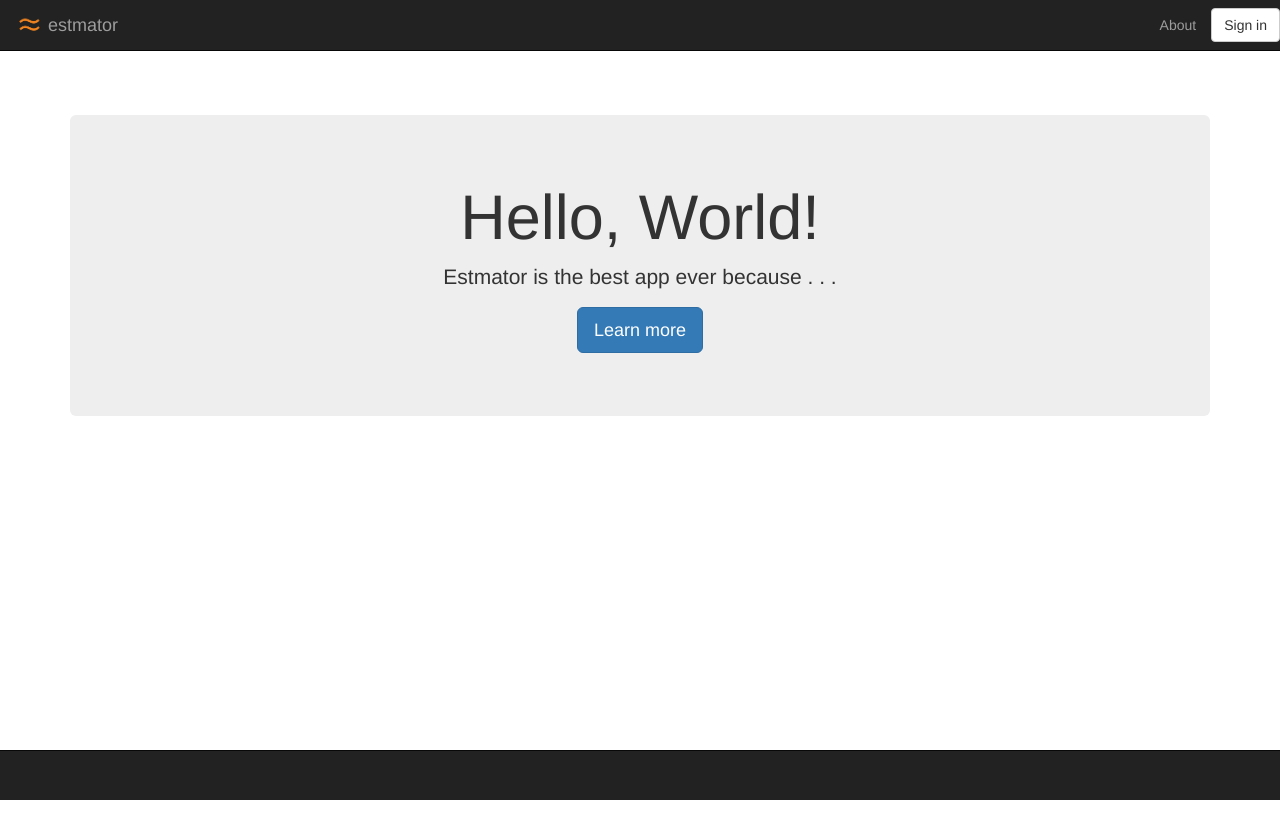
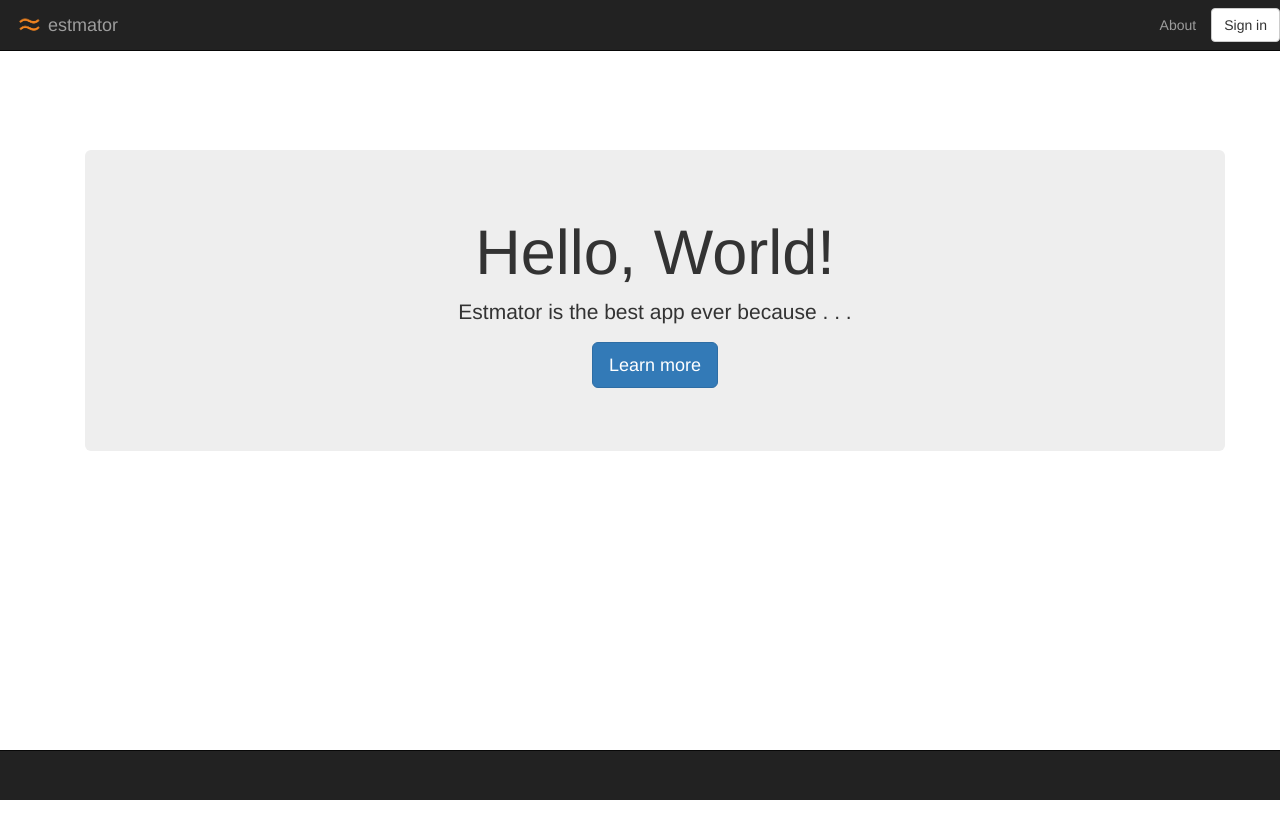
Before and after one commit to Estmator/EstmatorApp, a Django app: page / in a window 1280 px wide. After the commit the page ends 800 px from the top, so only its background shows below. Run offline with Django 3.2, Linux system fonts and the light colour scheme; some libraries are stand-ins or nearby versions.

Commit message:
Continue work on templates

```diff
--- a/estmator_project/estmator_project/static/css/style.css
+++ b/estmator_project/estmator_project/static/css/style.css
@@ -4,9 +4,9 @@ html {
     overflow-x: hidden;
 }
 
-body {
-    margin-top: 40px;
-}
+/*body {
+    margin-top: 50px;
+}*/
 
 
 /* Positioning
--- a/estmator_project/estmator_project/templates/base.html
+++ b/estmator_project/estmator_project/templates/base.html
@@ -56,7 +56,7 @@
                   <ul class="dropdown-menu">
                     <li><a href="{% url 'menu' %}">Menu</a></li>
                     <li role="separator" class="divider"></li>
-                    <li><a href="{% url 'auth_logout' %}" id="sign_out">Sign out</a></li>
+                    <li><a href="{% url 'auth_logout' %}?next={% url 'index' %}" id="sign_out">Sign out</a></li>
                   </ul>
                 </li>
                 {% endif %}
@@ -71,7 +71,7 @@
     {% endblock %}
     </header>
 
-    <main id="content">
+    <main id="content" class="container">
     {% block content %}{% endblock %}
     </main>
 
--- a/estmator_project/estmator_project/templates/registration/login.html
+++ b/estmator_project/estmator_project/templates/registration/login.html
@@ -5,7 +5,7 @@
 <form method="post" action="">
     {% csrf_token %}
     {{ form.as_p }}
-    <input type="submit" value="{% trans 'Log in' %}" />
+    <input class="btn btn-primary" type="submit" value="{% trans 'Log in' %}" />
     <input type="hidden" name="next" value="{{ next }}" />
 </form>
 
```
